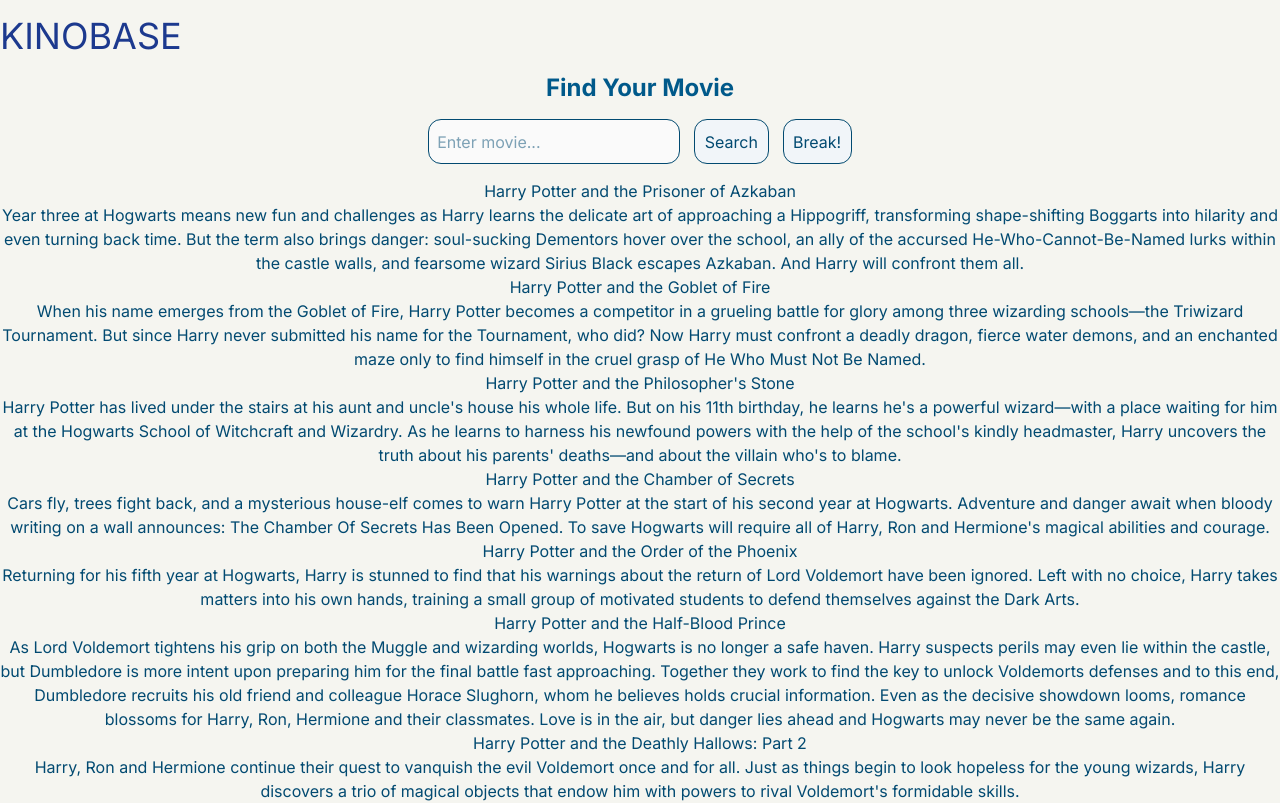
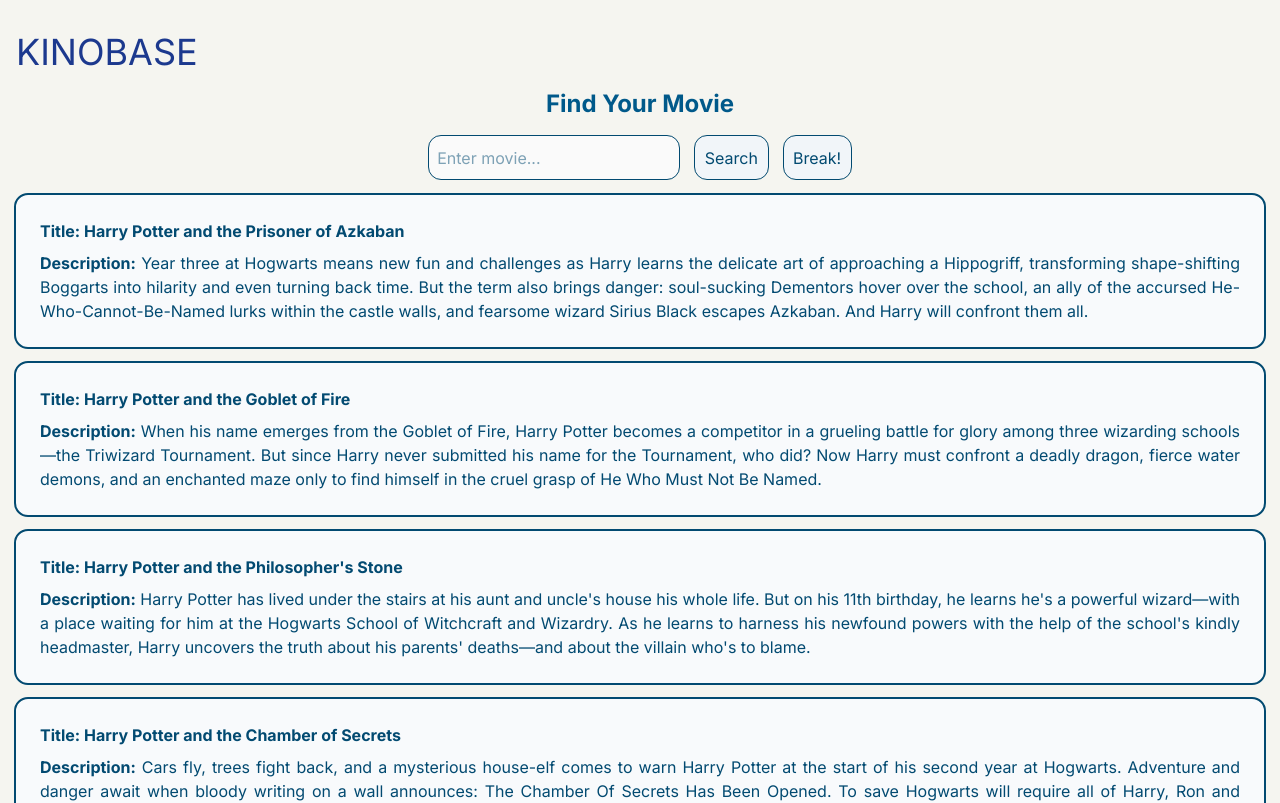
Before and after one commit to sashapervykh/rss-react-2026, a React (Vite) app in the folder frontend/: page / in a window 1280 px wide. Shown: the top 803 px of the page. Built offline with nearby package versions, Linux system fonts and the light colour scheme.

Commit message:
feat: add styles to movie cards

```diff
--- a/frontend/src/entities/movie/ui/MovieCard/MovieCard.tsx
+++ b/frontend/src/entities/movie/ui/MovieCard/MovieCard.tsx
@@ -2,9 +2,9 @@ import type { MovieType } from '../../model/MovieType';
 
 export function MovieCard({ title, description }: MovieType) {
   return (
-    <div>
-      <h3>{title}</h3>
-      <p>{description}</p>
+    <div className='outline-[2px] p-[1.5rem] mb-[1rem] rounded-xl box-border bg-slate-50'>
+      <h3 className='font-bold text-left mb-[0.5rem]'>Title: {title}</h3>
+      <p className='text-justify'><span className='font-bold'>Description:</span> {description}</p>
     </div>
   );
 }
--- a/frontend/src/index.css
+++ b/frontend/src/index.css
@@ -10,6 +10,7 @@
   display: flex;
   flex-direction: column;
   box-sizing: border-box;
+  padding: 1rem
 }
 
 body {
```
